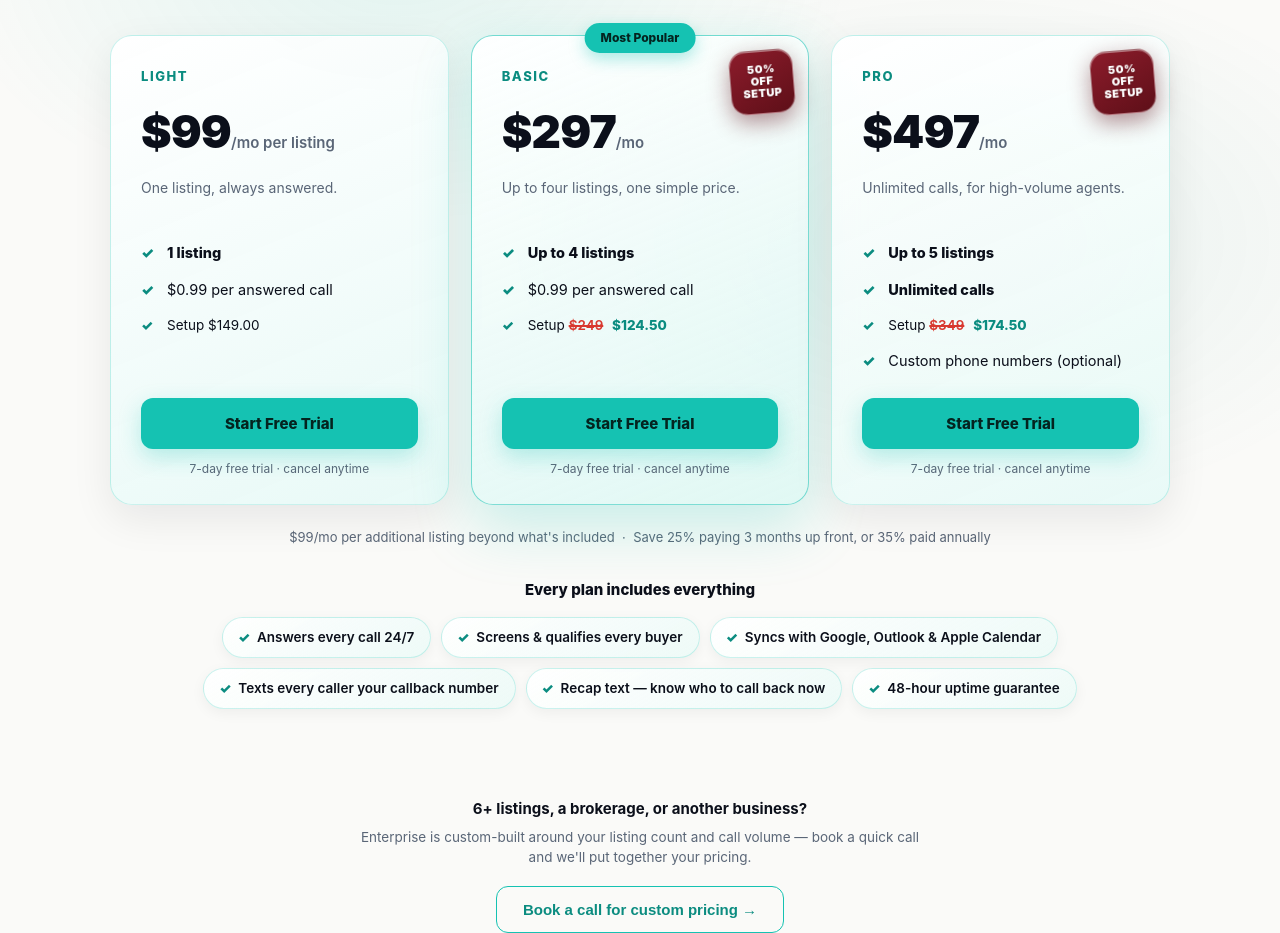
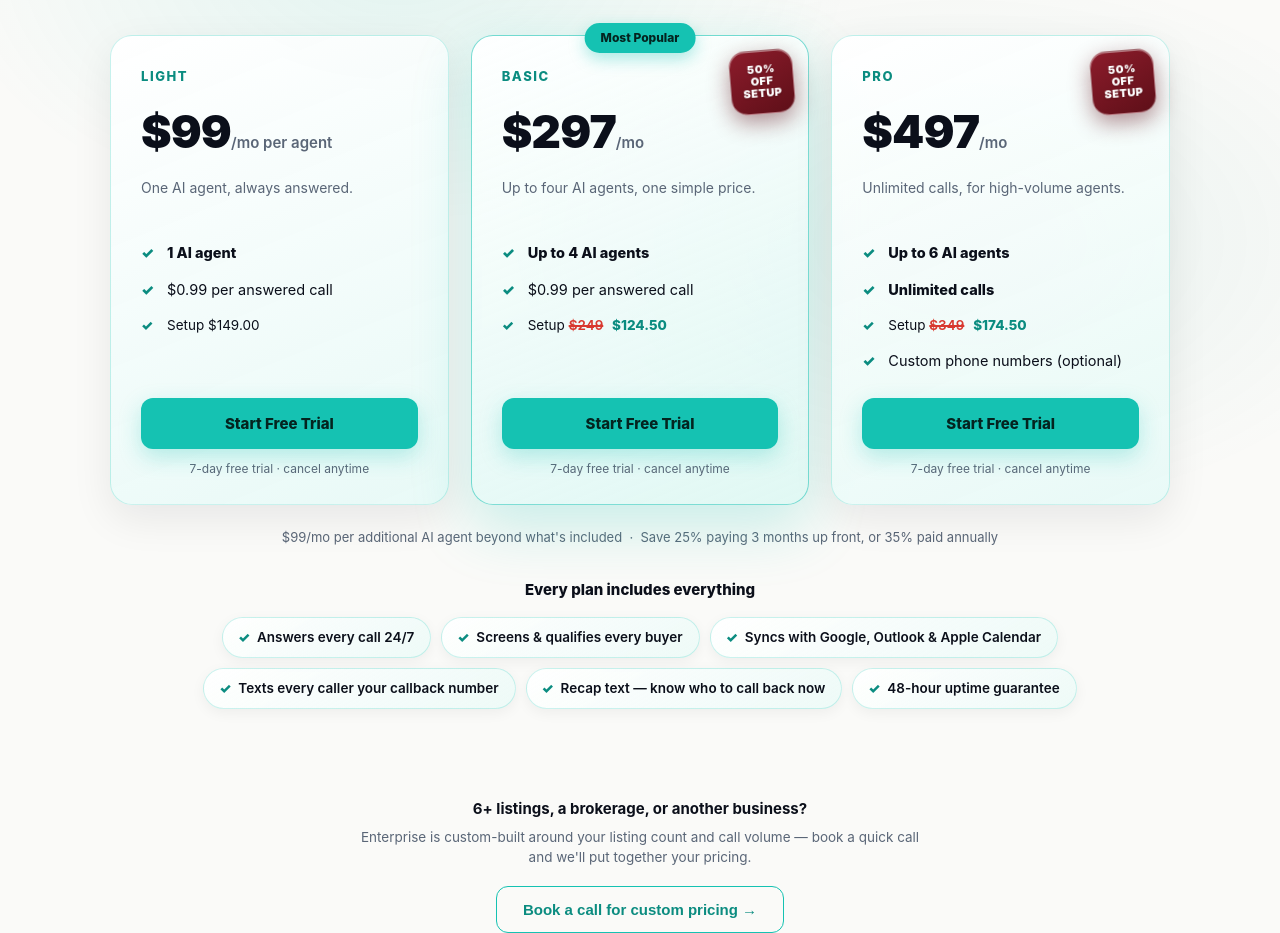
Before and after one commit to frazier56/frazier56.github.io, a plain HTML site: page onevoice/index.html in a window 1280 px wide. Shown: the part 6040-6973 px from the top of the page. Drawn offline with Linux system fonts and the light colour scheme.

Commit message:
Add files via upload

```diff
--- a/onevoice/index.html
+++ b/onevoice/index.html
@@ -3,7 +3,6 @@
 <head>
 <meta charset="utf-8">
 <meta name="viewport" content="width=device-width, initial-scale=1">
-<meta name="description" content="OneVoice — an AI receptionist that answers every call to your real-estate listing 24/7, qualifies buyers, and books showings.">
 <title>OneVoice — AI Receptionist for Real Estate</title>
 <style>html,body{margin:0;padding:0;background:#FAFAF8;}</style>
 </head>
@@ -798,10 +797,10 @@ footer a{color:var(--teal2);font-weight:700;}
   <div class="plans">
 
     <div class="plan glass">
-      <div class="pname">Light</div><div class="price">$99<span>/mo per listing</span></div>
-      <div class="desc">One listing, always answered.</div>
+      <div class="pname">Light</div><div class="price">$99<span>/mo per agent</span></div>
+      <div class="desc">One AI agent, always answered.</div>
       <ul>
-        <li><b>1 listing</b></li>
+        <li><b>1 AI agent</b></li>
         <li>$0.99 per answered call</li>
         <li class="setup">Setup $149.00</li>
       </ul>
@@ -813,9 +812,9 @@ footer a{color:var(--teal2);font-weight:700;}
       <div class="pop">Most Popular</div>
       <div class="setupbadge" aria-label="50% off setup"><span>50%<br>OFF<br>SETUP</span></div>
       <div class="pname">Basic</div><div class="price">$297<span>/mo</span></div>
-      <div class="desc">Up to four listings, one simple price.</div>
+      <div class="desc">Up to four AI agents, one simple price.</div>
       <ul>
-        <li><b>Up to 4 listings</b></li>
+        <li><b>Up to 4 AI agents</b></li>
         <li>$0.99 per answered call</li>
         <li class="setup">Setup <s>$249</s> <b>$124.50</b></li>
       </ul>
@@ -828,7 +827,7 @@ footer a{color:var(--teal2);font-weight:700;}
       <div class="pname">Pro</div><div class="price">$497<span>/mo</span></div>
       <div class="desc">Unlimited calls, for high-volume agents.</div>
       <ul>
-        <li><b>Up to 5 listings</b></li>
+        <li><b>Up to 6 AI agents</b></li>
         <li><b>Unlimited calls</b></li>
         <li class="setup">Setup <s>$349</s> <b>$174.50</b></li>
         <li>Custom phone numbers (optional)</li>
@@ -839,7 +838,7 @@ footer a{color:var(--teal2);font-weight:700;}
 
   </div>
 
-  <p class="fineprint">$99/mo per additional listing beyond what's included &nbsp;·&nbsp; Save 25% paying 3 months up front, or 35% paid annually</p>
+  <p class="fineprint">$99/mo per additional AI agent beyond what's included &nbsp;·&nbsp; Save 25% paying 3 months up front, or 35% paid annually</p>
 
   <div class="incl">
     <div class="incl-h">Every plan includes everything</div>
```
